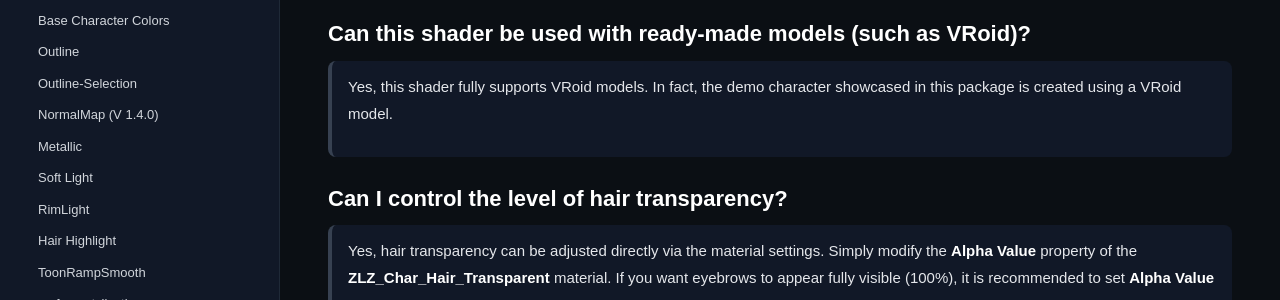
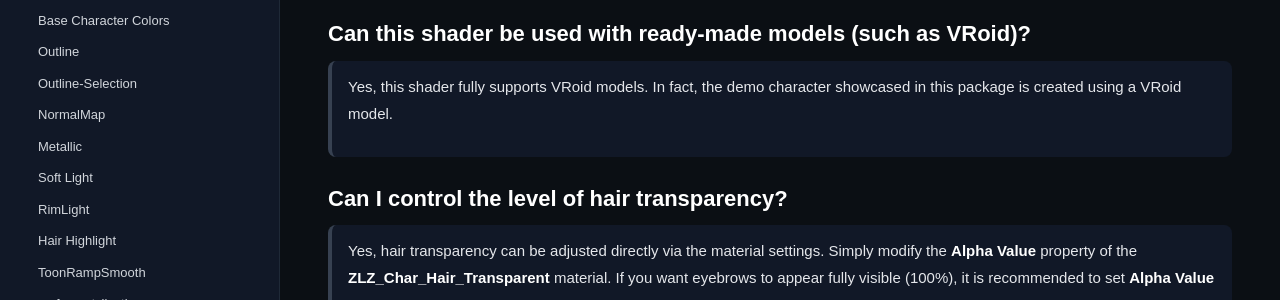
Before and after one commit to zlz-studio/zlz-studio.github.io, a Jekyll site: the page built from faq/index.md, in a window 1280 px wide. Shown: the part 427-727 px from the top of the page. Built offline with Jekyll 4.4.1, drawn with Linux system fonts in a browser that asks for light colours.

Commit message:
Update sidebar.html

```diff
--- a/_includes/sidebar.html
+++ b/_includes/sidebar.html
@@ -67,7 +67,7 @@
 
 <a href="{{ '/features/NormalMap/' | relative_url }}"
    class="{% if page.url contains '/features/NormalMap/' %}active{% endif %}">
-   NormalMap (V 1.4.0)
+   NormalMap
 </a>
 
 <a href="{{ '/features/Metallic/' | relative_url }}"
```
